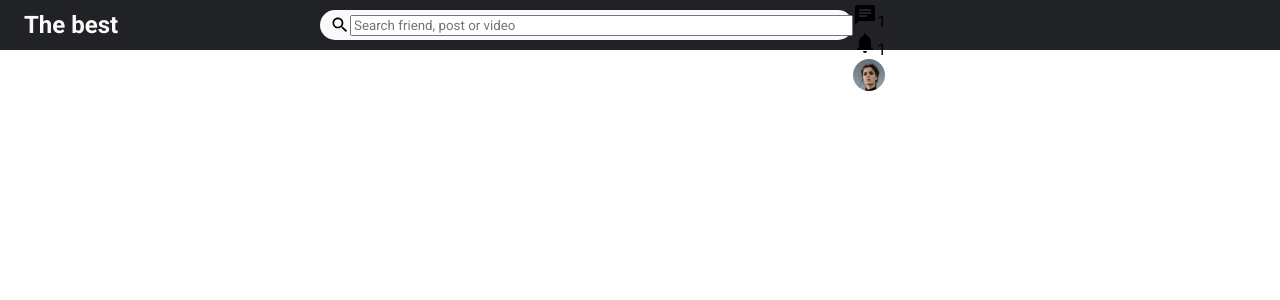
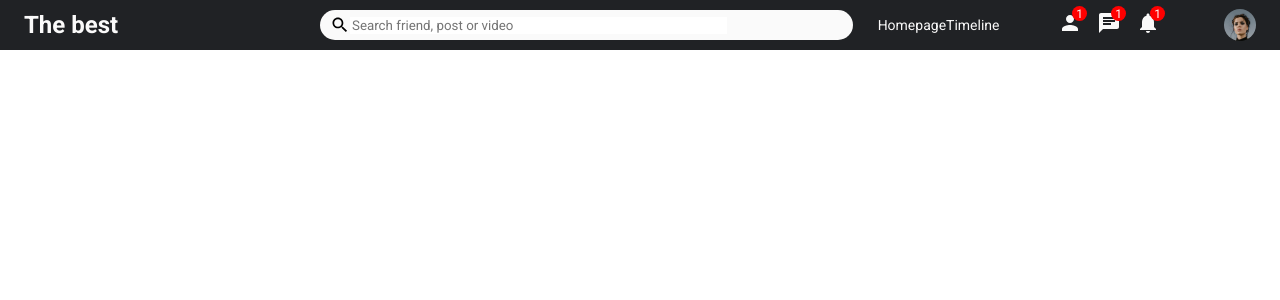
Before and after one commit to mato073/Social-Media, a React (Create React App) app in the folder front/: page / in a window 1280 px wide. Shown: the top 300 px of the page. Built offline with nearby package versions, Linux system fonts and the light colour scheme; the HTML template or start-up script is replaced by a standard one.

Commit message:
[MOD] Finishtop bar style for now

```diff
--- a/front/src/components/topbar/topbar.css
+++ b/front/src/components/topbar/topbar.css
@@ -26,11 +26,16 @@
 }
 
 .searchInput {
-    flex: 4 ;
+    border: none;
+    width: 70%;
+}
+
+.searchInput:focus {
+    outline: none;
 }
 
 .searchIcon {
-    font-size: 20px !important ;
+    font-size: 20px !important;
     margin-left: 10px;
 }
 
@@ -44,6 +49,42 @@
 
 .topbarRight {
     flex: 4;
+    display: flex;
+    align-items: center;
+    justify-content: space-around;
+    color: #FAFAFA;
+}
+
+.topbarlinks {
+    margin-right: 10px;
+    font-size: 14px;
+    cursor: pointer;
+}
+
+.topbarIconBadge {
+    width: 15px;
+    height: 15px;
+    background-color: red;
+    border-radius: 50%;
+    color: #FAFAFA;
+    position: absolute;
+    top: -5px;
+    right: -5px;
+    display: flex;
+    align-items: center;
+    justify-content: center;
+    font-size: 12px;
+}
+
+.topbarIcons {
+    display: flex;
+    flex-direction: row;
+}
+
+.topbarIconItem {
+    margin-right: 15px;
+    cursor: pointer;
+    position: relative;
 }
 
 .topbarImg {
--- a/front/src/components/topbar/topbar.jsx
+++ b/front/src/components/topbar/topbar.jsx
@@ -12,15 +12,15 @@ const Topbar = () => {
             </div>
             <div className="topbarCenter">
                 <div className="searchbar">
-                    <Search className="searchIcon"/>
+                    <Search className="searchIcon" />
                     <input placeholder="Search friend, post or video" className="searchInput" />
                 </div>
             </div>
             <div className="topbarRight">
-                <dev className="topbarlinks">
+                <div className="topbarlinks">
                     <span className="topbarLink">Homepage</span>
                     <span className="topbarLink">Timeline</span>
-                </dev>
+                </div>
                 <div className="topbarIcons">
                     <div className="topbarIconItem">
                         <Person />
@@ -34,8 +34,8 @@ const Topbar = () => {
                         <Notifications />
                         <span className="topbarIconBadge">1</span>
                     </div>
-                    <img /* src={imglink} */ src={other} alt="" className="topbarImg" />
                 </div>
+                <img /* src={imglink} */ src={other} alt="" className="topbarImg" />
             </div>
         </div>
     )
```
